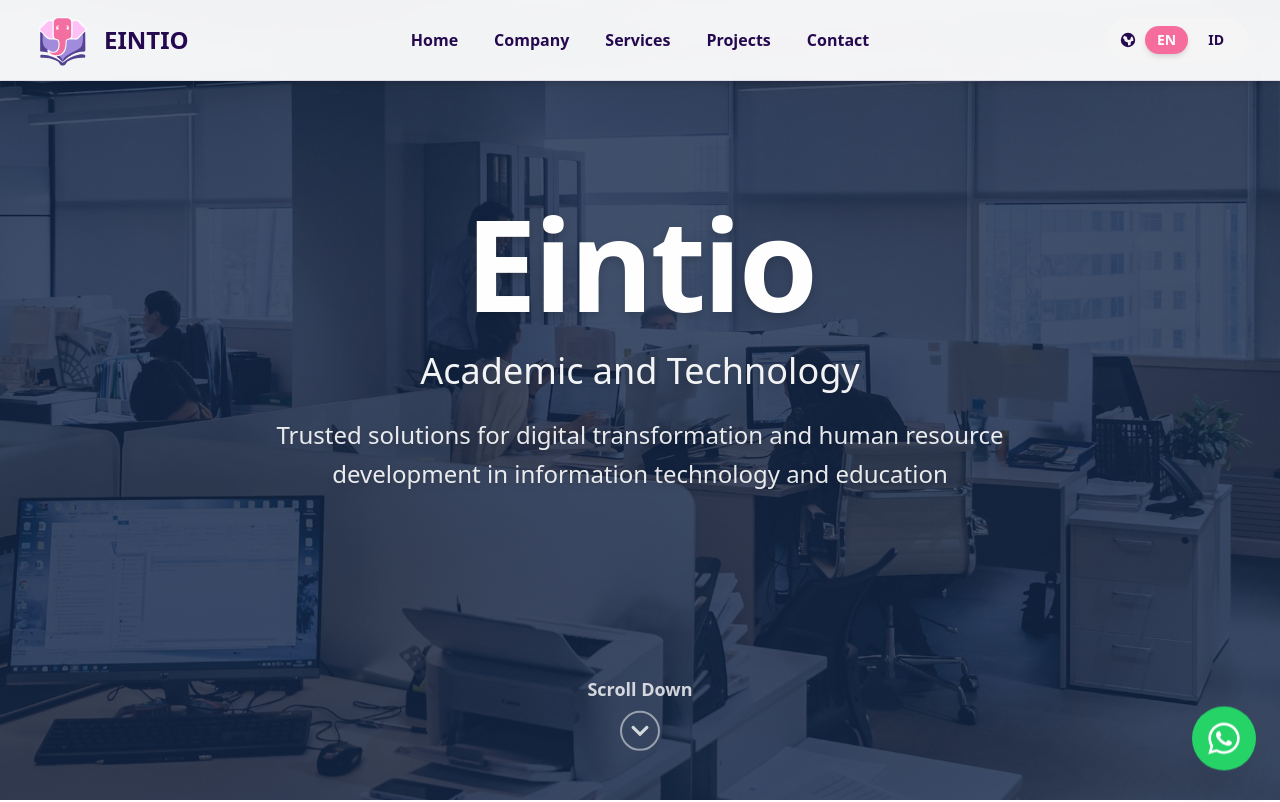
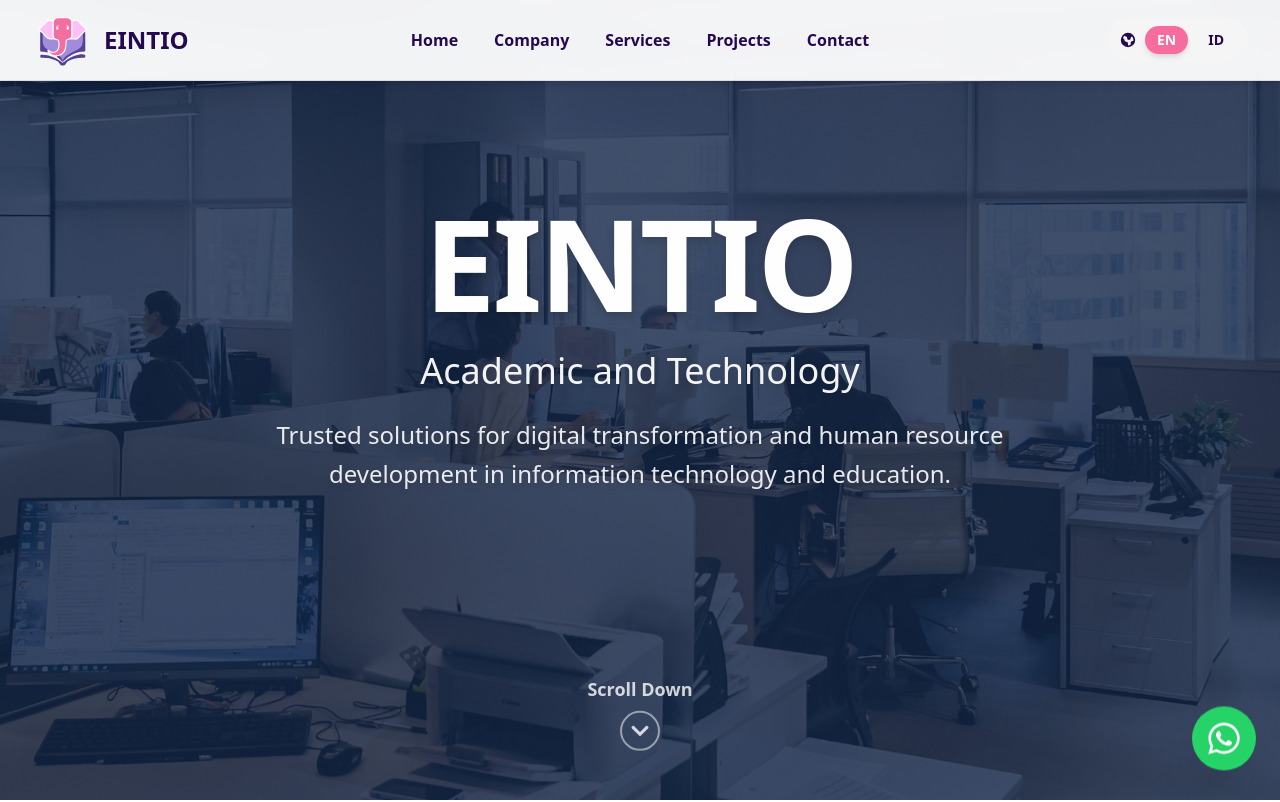
Before and after one commit to RysNan/eintio-webpro, a React (Vite) app: page / in a window 1280 px wide. Shown: the top 802 px of the page. Built offline with nearby package versions, Linux system fonts and the light colour scheme.

Commit message:
update struktur

```diff
--- a/src/static/content-en.js
+++ b/src/static/content-en.js
@@ -5,9 +5,9 @@
     },
     "jumbotron": {
         "header": '/header.jpg',
-        "title": "Eintio",
+        "title": "EINTIO",
         "description": "Academic and Technology",
-        "brief": "Trusted solutions for digital transformation and human resource development in information technology and education"
+        "brief": "Trusted solutions for digital transformation and human resource development in information technology and education."
     },
     "about": {
         "title": "About Company",
@@ -63,10 +63,10 @@
                     "title": "Development",
                     "name": "Panji",
                     "subdivisions": [
-                        { "title": "Website", "name": "Jojo" },
-                        { "title": "Application", "name": "Nathan" },
-                        { "title": "Game", "name": "-" },
-                        { "title": "Design", "name": "-" }
+                        { "title": "Website", "name": "Krisnando" },
+                        { "title": "Application", "name": "Panji" },
+                        { "title": "Game", "name": "James" },
+                        { "title": "Design", "name": "Andre" }
                     ]
                 },
                 "main": [
@@ -76,7 +76,7 @@
                     { "title": "Development", "name": "Panji" },
                     { "title": "Academic", "name": "-" },
                     { "title": "Animation", "name": "-" },
-                    { "title": "Commercial/Social Media", "name": "Yudho" }
+                    { "title": "Commercial/Social Media", "name": "-" }
                 ]
             }
         }
--- a/src/static/content.js
+++ b/src/static/content.js
@@ -5,9 +5,9 @@
     },
     "jumbotron": {
         "header": '/header.jpg',
-        "title": "Eintio",
+        "title": "EINTIO",
         "description": "Pendidikan dan Teknologi",
-        "brief": "Solusi terpercaya untuk transformasi digital dan pengembangan SDM di bidang teknologi informasi dan pendidikan"
+        "brief": "Solusi terpercaya untuk transformasi digital dan pengembangan SDM di bidang teknologi informasi dan pendidikan."
     },
     "about": {
         "title": "Tentang Perusahaan",
@@ -63,10 +63,10 @@
                     "title": "Development",
                     "name": "Panji",
                     "subdivisions": [
-                        { "title": "Website", "name": "Jojo" },
-                        { "title": "Aplikasi", "name": "Nathan" },
-                        { "title": "Game", "name": "-" },
-                        { "title": "Desain", "name": "-" }
+                        { "title": "Website", "name": "Krisnando" },
+                        { "title": "Aplikasi", "name": "Panji" },
+                        { "title": "Game", "name": "James" },
+                        { "title": "Desain", "name": "Andre" }
                     ]
                 },
                 "main": [
```
